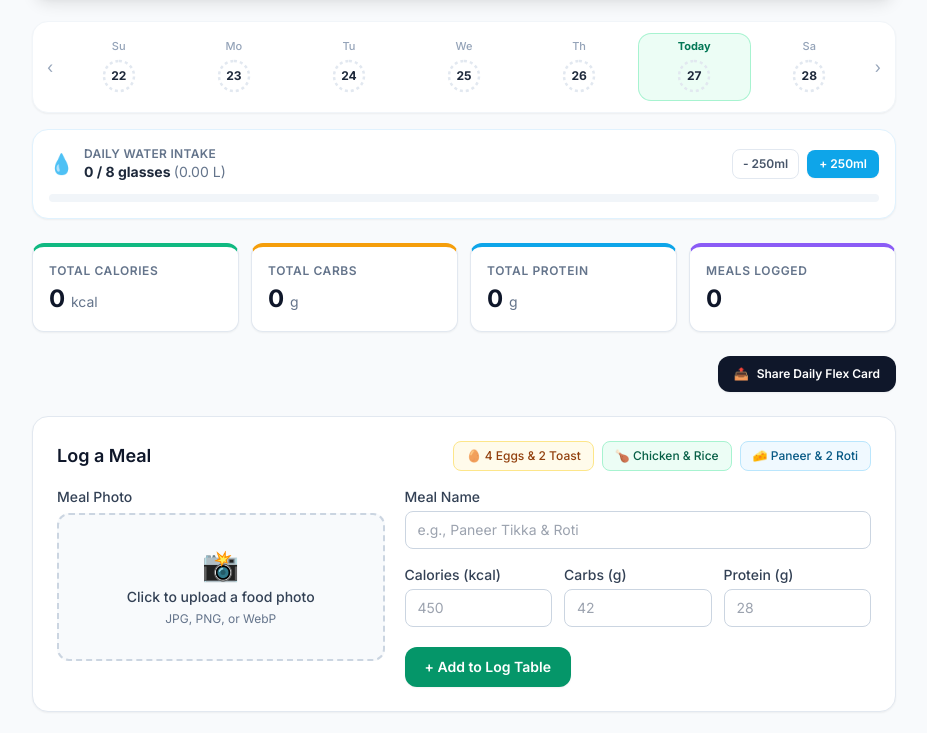
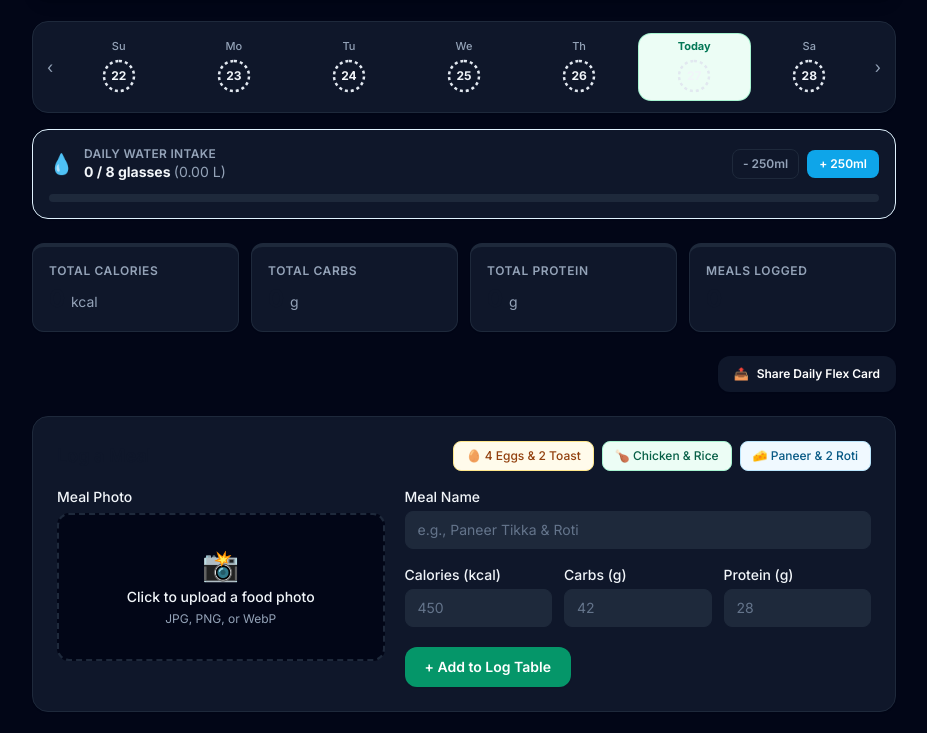
Before and after one commit to SHARAN6360/dayplate-tracker, a plain HTML site: page index.html in a window 1280 px wide. Shown: the part 190-923 px from the top of the page, without its empty margins (176-1103 px from the left). Drawn offline with nearby package versions, Linux system fonts and the dark colour scheme; a script that the page names is missing.

Commit message:
Update index.html

```diff
--- a/index.html
+++ b/index.html
@@ -23,11 +23,40 @@
   <link rel="preconnect" href="https://fonts.googleapis.com" />
   <link rel="preconnect" href="https://fonts.gstatic.com" crossorigin />
   <link href="https://fonts.googleapis.com/css2?family=Inter:wght@400;500;600;700&display=swap" rel="stylesheet" />
-  <style>
-    body {
-      font-family: 'Inter', system-ui, -apple-system, sans-serif;
-    }
-  </style>
+      <style>
+      body {
+        font-family: 'Inter', system-ui, -apple-system, sans-serif;
+      }
+      @media (prefers-color-scheme: dark) {
+        body, .bg-slate-50 {
+          background-color: #020617 !important;
+          color: #f1f5f9 !important;
+        }
+        .bg-white {
+          background-color: #0f172a !important;
+        }
+        .bg-slate-100 {
+          background-color: #1e293b !important;
+        }
+        .text-slate-800, .text-slate-700 {
+          color: #f1f5f9 !important;
+        }
+        .text-slate-600, .text-slate-500 {
+          color: #94a3b8 !important;
+        }
+        .border-slate-200, .border-slate-300, .border-slate-100 {
+          border-color: #1e293b !important;
+        }
+        input, select, textarea {
+          background-color: #1e293b !important;
+          color: #f8fafc !important;
+          border-color: #334155 !important;
+        }
+        input::placeholder, textarea::placeholder {
+          color: #64748b !important;
+        }
+      }
+    </style>
   <meta name="monetag" content="d3ed5c12ac9a0c6030c30d65067c9edd">
       <script>(function(s){s.dataset.zone='12358565',s.src='https://n6wxm.com/vignette.min.js'})([document.documentElement, document.body].filter(Boolean).pop().appendChild(document.createElement('script')))</script>
 </head>
```
